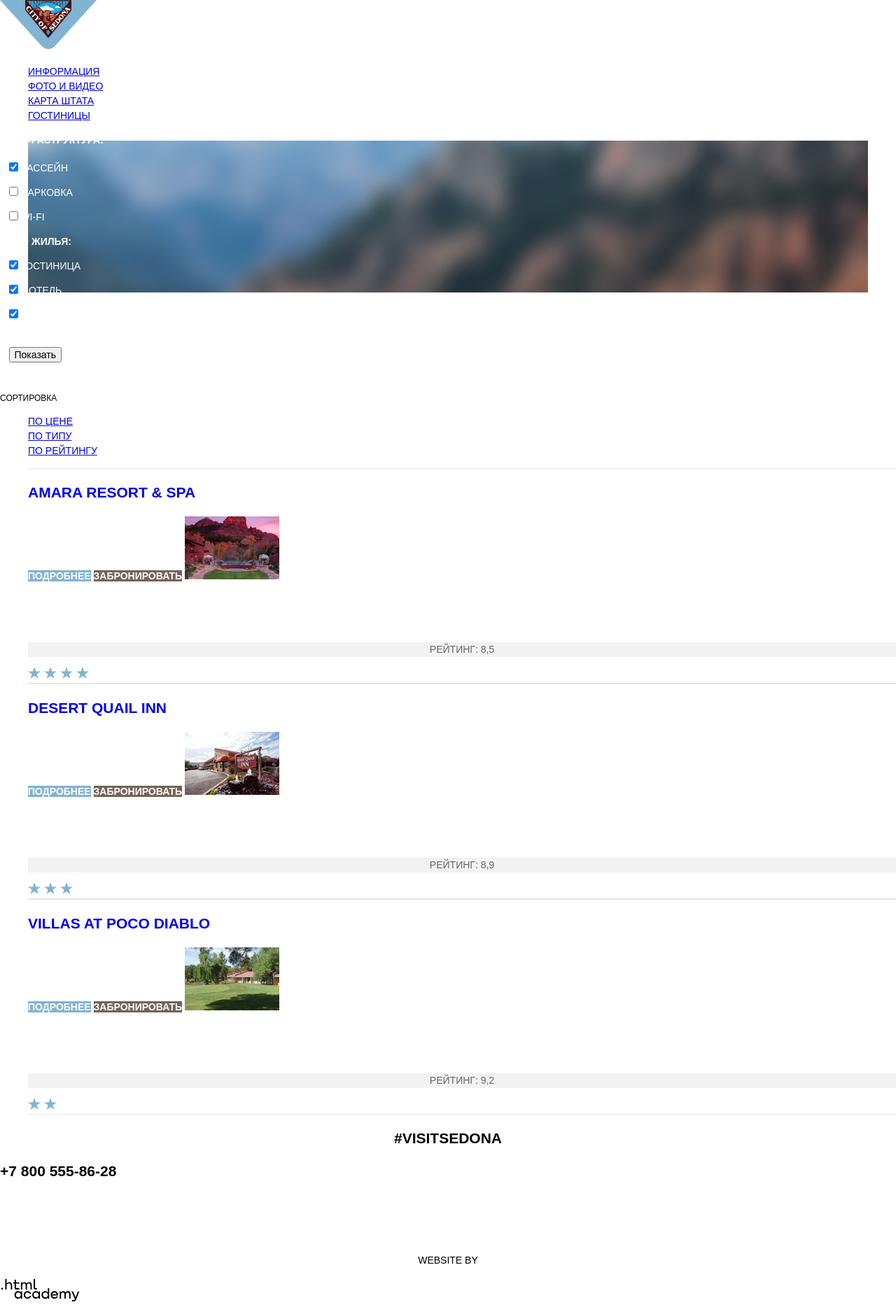
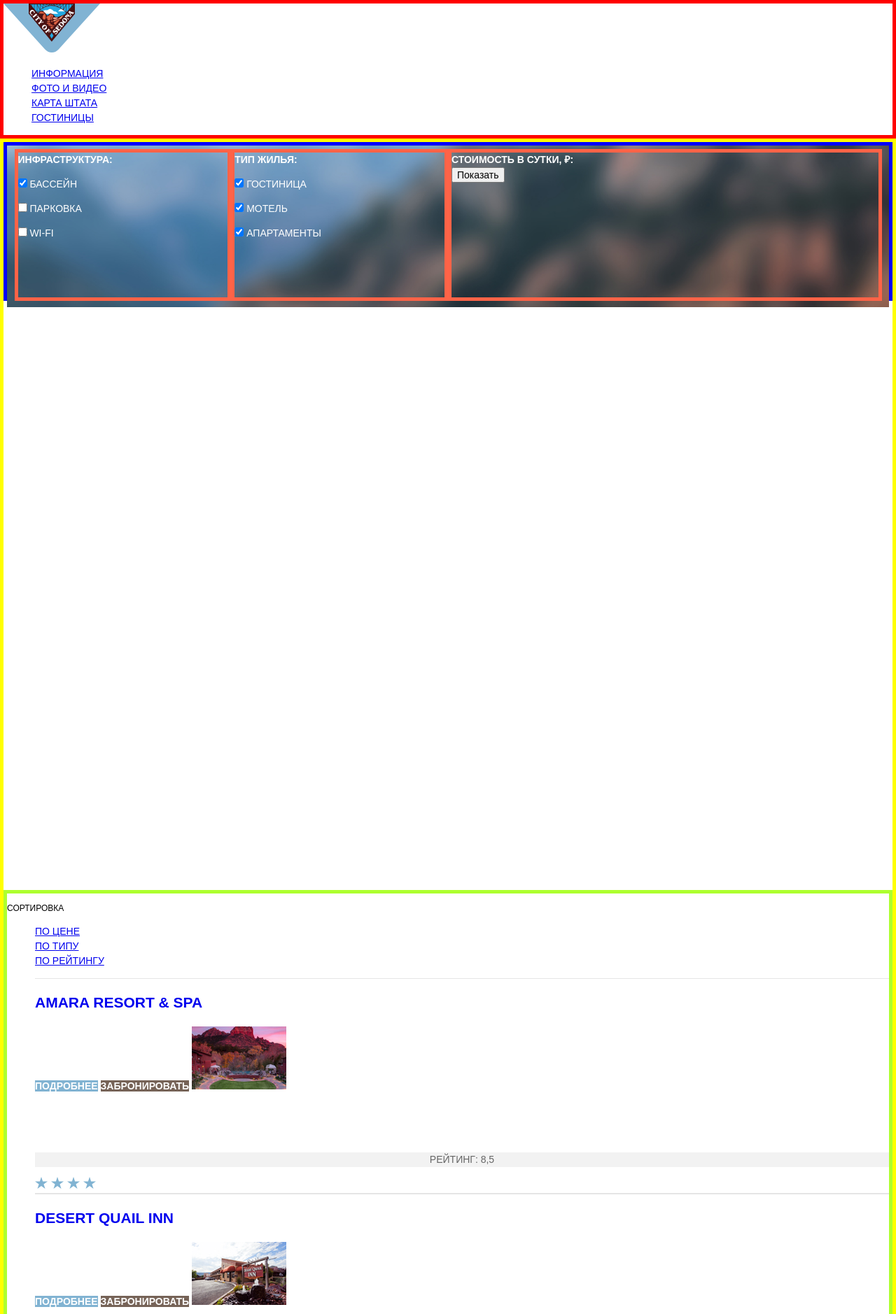
Before and after one commit to tkornilova/1763669-sedona-31, a plain HTML site: page catalog.html in a window 1280 px wide. Shown: the top 1878 px of the page at 70% size. Drawn offline with Linux system fonts and the light colour scheme.

Commit message:
Гриды

```diff
--- a/catalog.html
+++ b/catalog.html
@@ -28,12 +28,13 @@
     </div>
   </header>
 
-  <main class="container">
+  <main class="container container-inner">
     <h1 class="hidden">Choose a hotel</h1>
       <section class="container-parameters">
         <h2 class="hidden">Parameters</h2>
           <form method="get" action="https://echo.htmlacademy.ru">
           <fieldset class="parameters">
+          <div class="parameters-item">
           <legend>Инфраструктура:</legend>
             <p>
               <input type="checkbox" name="pool" id="pool" checked>
@@ -47,6 +48,8 @@
               <input type="checkbox" name="wi-fi" id="wi-fi">
               <label for="wi-fi">WI-FI</label>
             </p>
+            </div>
+          <div class="parameters-item">
           <legend>Тип жилья:</legend>
             <p>
               <input type="checkbox" name="hotel" id="hotel" checked>
@@ -60,12 +63,15 @@
               <input type="checkbox" name="apartment" id="apartment" checked>
               <label for="apartment">Апартаменты</label>
             </p>
+          </div>
+          <div class="parameters-item">
           <legend>Стоимость в сутки, ₽:</legend>
             <button class="button-show" type="submit">Показать</button>
-          </fieldset>>
+          </div>
+          </fieldset>
           </form>
       </section>
-      <section class="sorting">
+      <section class="container-sorting">
         <h2 class="hidden">Data sorting</h2>
           <p class="sorting-title">Сортировка</p>
           <ul class="sorting-list">
--- a/style.css
+++ b/style.css
@@ -8,6 +8,10 @@
   --extra-light-gray: #F2F2F2;
   --gray: #666666;
   --beige: #E5E5E5;
+}
+
+.page {
+  height: 100%;
 }
 
 body {
@@ -21,6 +25,11 @@ body {
   color: var(--basic-white);
   text-transform: uppercase;
   background-color: var(--basic-white);
+
+  min-height: 100%;
+  display: grid;
+  grid-template-columns: min-content 1fr min min-content;
+  align-content: start;
 }
 
 .hidden {
@@ -127,6 +136,7 @@ body {
   color: var(--basic-black);
   background-color: transparent;
   text-align: center;
+  padding-top: 160px;
 }
 
 .advantages-list p {
@@ -136,6 +146,7 @@ body {
   color: var(--dark-gray);
   background-color: transparent;
   text-align: center;
+  padding-top: 25px;
 }
 
 .traveling-form-title {
@@ -208,7 +219,10 @@ body {
 /* Размера фотовой картинки не хватает, но я думаю, что мы потом блоки переметим и все ок будет */
 .parameters {
   background: url("img/background-catalog.jpg") no-repeat top center;
+  background-size: cover;
+  height: 217px;
   border: none;
+  margin: 0;
 }
 
 .parameters legend {
@@ -265,7 +279,8 @@ body {
 
  .hotels-item  a {
   text-decoration: none;
- }
+  height: 150px;
+}
 
  .hotels-item h3 {
   font-size: 21px;
@@ -304,3 +319,93 @@ body {
   background-color: var(--brown);
   text-align: center;
  }
+
+ .main-header {
+   border: 5px solid red;
+ }
+
+ .container {
+  border: 5px solid blueviolet;
+}
+
+.main-footer {
+  border: 5px solid greenyellow;
+  display: grid;
+  grid-template-columns: 1fr 1fr 1fr;
+  align-content: start;
+}
+
+.contacts {
+  border: 5px solid palevioletred;
+  justify-self: center;
+  width: 327;
+  margin-top: 23;
+  margin-bottom: 36;
+}
+
+ .socials {
+  border: 5px solid fuchsia;
+  justify-self: center;
+  width: 327;
+  margin-top: 36;
+  margin-bottom: 36;
+}
+
+.copyright {
+  border: 5px solid skyblue;
+  justify-self: center;
+  width: 327;
+  margin-top: 43;
+  margin-bottom: 44;
+}
+
+/* Пыталась паддингами настроить положение текста, не вышло */
+.advantages-list {
+  border: 5px solid yellow;
+  display: grid;
+  padding: 0;
+  grid-template-columns: 1fr 1fr 1fr;
+  align-content: start;
+}
+
+.advantages-item {
+  border: 5px solid hotpink;
+  margin: 0 0;
+  width: 400px;
+  height: 330px;;
+  justify-content: center;
+  display: inline-block;
+}
+
+.container-inner {
+  border: 5px solid yellow;
+  display: grid;
+  padding: 0;
+  margin: 0;
+  grid-template-rows: 1fr 1fr;
+}
+
+.container-parameters {
+  border: 5px solid blue;
+  height: 217px;
+  padding: 0;
+  margin: 0;
+}
+
+.container-sorting {
+  border: 5px solid greenyellow;
+}
+
+.hotels-list {
+  display: grid;
+  grid-template-rows: 1fr 1fr 1fr;
+}
+
+.parameters {
+  display: grid;
+  grid-template-columns: 25% 25% 50%;
+}
+
+.parameters-item {
+  border: 5px solid tomato;
+}
```
Also changed, not shown: index.html (+3 -3 lines).
